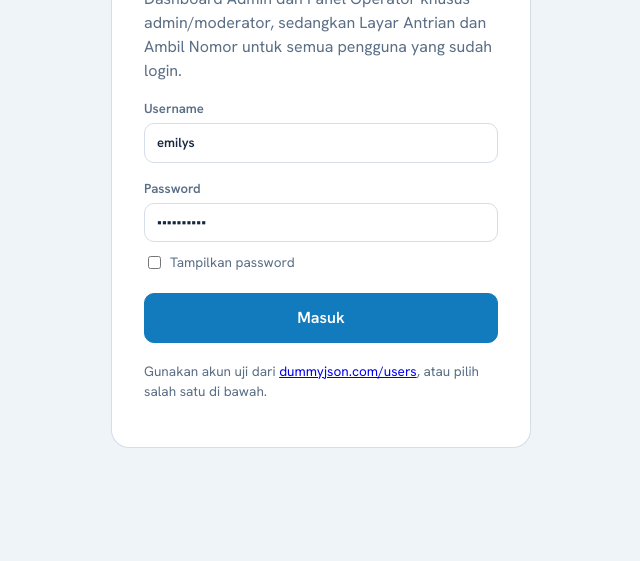
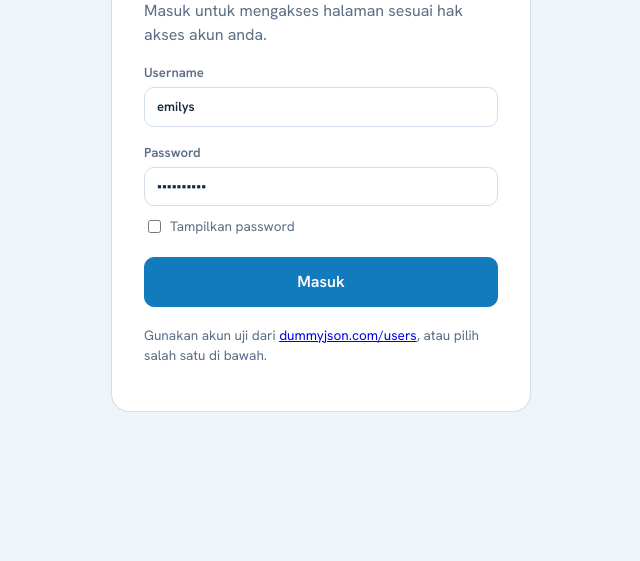
Before and after one commit to C04-PEMWEB-IT/pweb-ts-c04-2026, a website: page login.html in a window 1280 px wide. Shown: the part 239-800 px from the top of the page, without its empty margins (319-959 px from the left). Drawn offline with nearby package versions, Linux system fonts and the light colour scheme; no server answers.

Commit message:
little change

```diff
--- a/login.html
+++ b/login.html
@@ -1,26 +1,33 @@
 <!doctype html>
 <html lang="id">
+
 <head>
   <meta charset="utf-8">
   <meta name="viewport" content="width=device-width, initial-scale=1">
   <title>Masuk · Antrian Rumah Sakit</title>
-  <link rel="preconnect" href="https://fonts.googleapis.com"><link rel="preconnect" href="https://fonts.gstatic.com" crossorigin>
-  <link href="https://fonts.googleapis.com/css2?family=Bricolage+Grotesque:wght@600;800&family=Hanken+Grotesk:wght@400;600;700&display=swap" rel="stylesheet">
+  <link rel="preconnect" href="https://fonts.googleapis.com">
+  <link rel="preconnect" href="https://fonts.gstatic.com" crossorigin>
+  <link
+    href="https://fonts.googleapis.com/css2?family=Bricolage+Grotesque:wght@600;800&family=Hanken+Grotesk:wght@400;600;700&display=swap"
+    rel="stylesheet">
   <link rel="stylesheet" href="styles.css">
 </head>
+
 <body>
   <main class="login-wrap">
     <section class="login-card">
       <h1>Masuk</h1>
-      <p class="muted">Masuk untuk mengakses seluruh halaman. Dashboard Admin dan Panel Operator khusus admin/moderator, sedangkan Layar Antrian dan Ambil Nomor untuk semua pengguna yang sudah login.</p>
+      <p class="muted">Masuk untuk mengakses halaman sesuai hak akses akun anda.</p>
       <form id="loginForm" novalidate>
         <label class="field">Username<input id="username" type="text" autocomplete="username" value="emilys"></label>
-        <label class="field">Password<input id="password" type="password" autocomplete="current-password" value="emilyspass"></label>
+        <label class="field">Password<input id="password" type="password" autocomplete="current-password"
+            value="emilyspass"></label>
         <label class="checkline"><input id="showPass" type="checkbox"> Tampilkan password</label>
         <p id="loginError" class="form-error" role="alert" hidden></p>
         <button id="submitBtn" class="btn btn-primary" type="submit">Masuk</button>
       </form>
-      <p class="muted small" style="margin-top:18px">Gunakan akun uji dari <a href="https://dummyjson.com/users" target="_blank" rel="noopener">dummyjson.com/users</a>, atau pilih salah satu di bawah.</p>
+      <p class="muted small" style="margin-top:18px">Gunakan akun uji dari <a href="https://dummyjson.com/users"
+          target="_blank" rel="noopener">dummyjson.com/users</a>, atau pilih salah satu di bawah.</p>
       <div id="accounts" class="accounts" aria-label="Akun uji"></div>
     </section>
   </main>
@@ -30,4 +37,5 @@
   <script src="dist/ui.js" defer></script>
   <script src="dist/login.js" defer></script>
 </body>
+
 </html>
```
